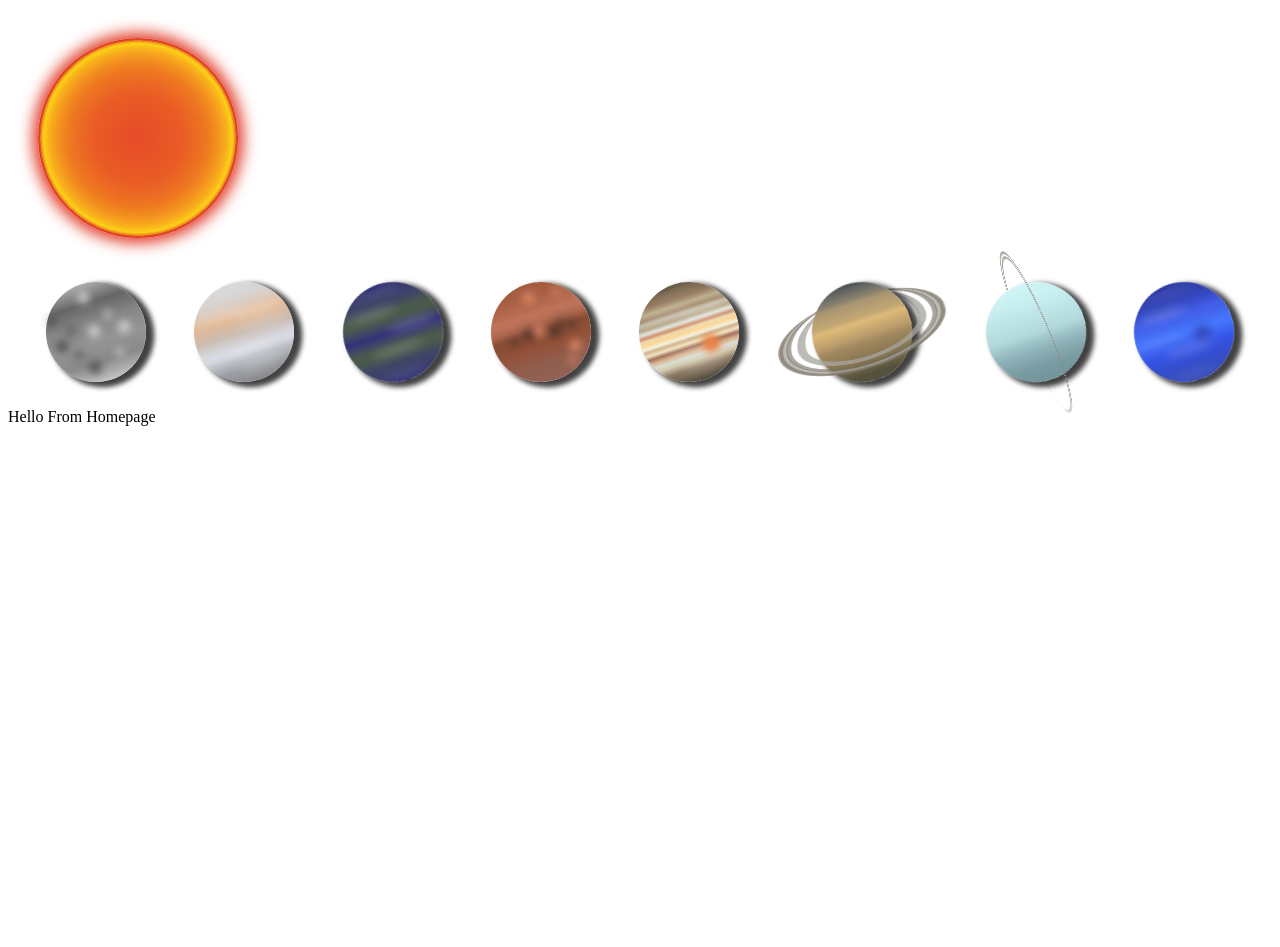
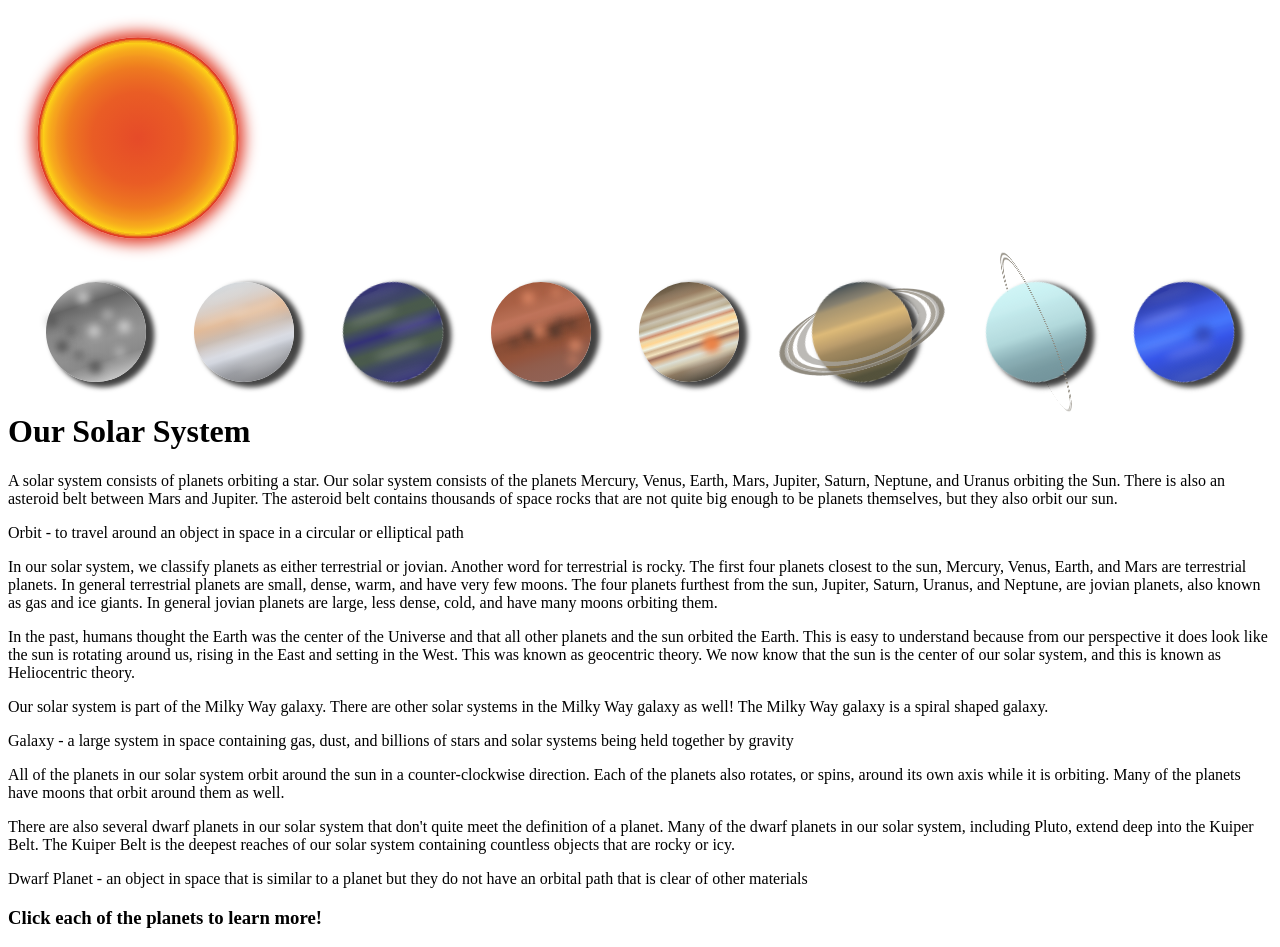
Before and after one commit to TeamPlanetQuack/planetQuackFrontEnd, a React (Create React App) app: page / in a window 1280 px wide. Shown: the top 947 px of the page. Before the commit the page ends 800 px from the top, so only its background shows below. Built offline with nearby package versions, Linux system fonts and the light colour scheme; no server answers.

Commit message:
added general solar system info to the home page

```diff
--- a/src/components/HomePage.tsx
+++ b/src/components/HomePage.tsx
@@ -5,7 +5,21 @@ import React
 const HomePage: React.FC = () => {
     return (
       <div>
-        <p>Hello From Homepage</p>
+        <h1>Our Solar System</h1>
+        <p>A solar system consists of planets orbiting a star. Our solar system consists of the planets Mercury, Venus, Earth, Mars, Jupiter, Saturn, Neptune, and Uranus orbiting the Sun. There is also an asteroid belt between Mars and Jupiter. The asteroid belt contains thousands of space rocks that are not quite big enough to be planets themselves, but they also orbit our sun.</p>
+        <p className="vocab">Orbit - to travel around an object in space in a circular or elliptical path</p>
+        <p>In our solar system, we classify planets as either terrestrial or jovian. Another word for terrestrial is rocky. The first four planets closest to the sun, Mercury, Venus, Earth, and Mars are terrestrial planets. In general terrestrial planets are small, dense, warm, and have very few moons. The four planets furthest from the sun, Jupiter, Saturn, Uranus, and Neptune, are jovian planets, also known as gas and ice giants. In general jovian planets are large, less dense, cold, and have many moons orbiting them.</p>
+        <p className="didYouKnow">In the past, humans thought the Earth was the center of the Universe and that all other planets and the sun orbited the Earth. This is easy to understand because from our perspective it does look like the sun is rotating around us, rising in the East and setting in the West. This was known as geocentric theory. We now know that the sun is the center of our solar system, and this is known as Heliocentric theory.</p>
+        <p>Our solar system is part of the Milky Way galaxy. There are other solar systems in the Milky Way galaxy as well! The Milky Way galaxy is a spiral shaped galaxy.</p>
+        <p className="vocab">Galaxy - a large system in space containing gas, dust, and billions of stars and solar systems being held together by gravity</p>
+        <p>All of the planets in our solar system orbit around the sun in a counter-clockwise direction. Each of the planets also rotates, or spins, around its own axis while it is orbiting. Many of the planets have moons that orbit around them as well.</p>
+        <p>There are also several dwarf planets in our solar system that don't quite meet the definition of a planet. Many of the dwarf planets in our solar system, including Pluto, extend deep into the Kuiper Belt. The Kuiper Belt is the deepest reaches of our solar system containing countless objects that are rocky or icy.</p>
+        <p className="vocab">Dwarf Planet - an object in space that is similar to a planet but they do not have an orbital path that is clear of other materials</p>
+
+        <h3>Click each of the planets to learn more!</h3>
+
+        <p> Would you like to check your knowledge on our solar system? After exploring the different planets and moons in the solar system come back to see what you've learned with the quiz below!</p>
+        {/* Component here for quiz! */}
       </div>
     );
   };
```
Also changed, not shown: 14 other files (tests, documents, lock files or other folders).
